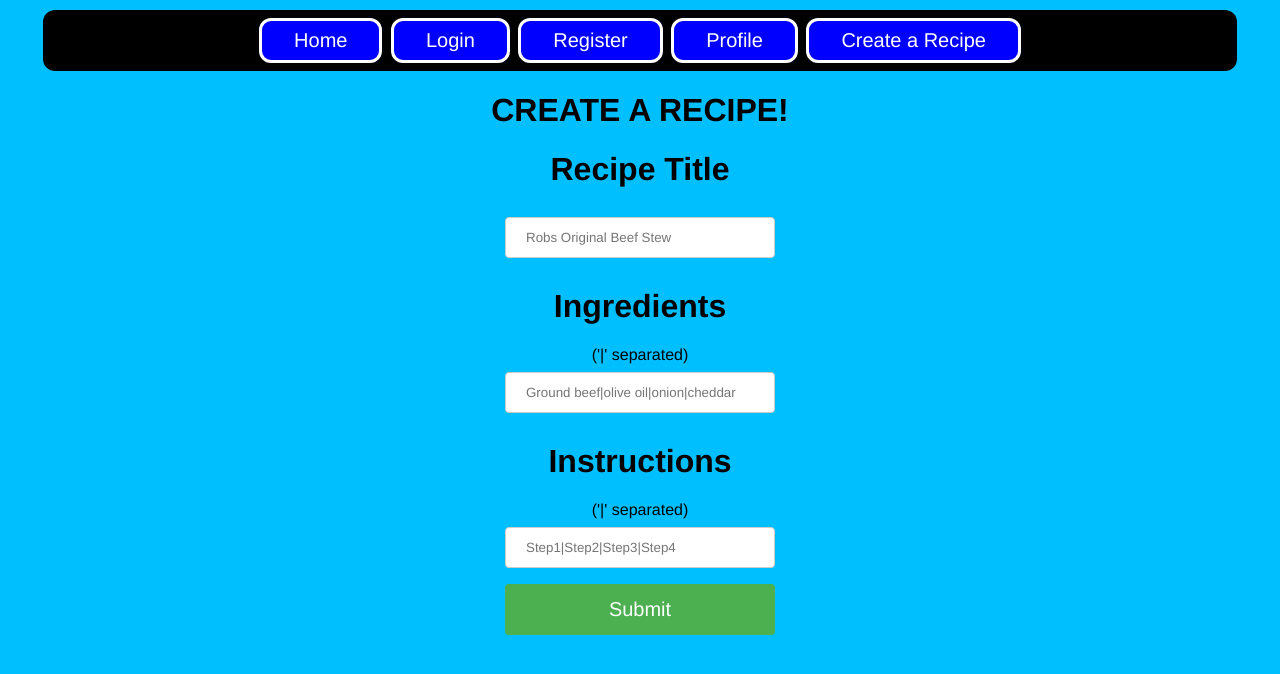
After one commit to xlab-classes/cse442-spring2022-team-goggle, a Django app: page /create_a_recipe/ in a window 1280 px wide. The commit adds this page. Shown: the top 674 px of the page. Run offline with Django 4.2, Linux system fonts and the light colour scheme.

Commit message:
User can now create and store their new recipe #72

```diff
--- a/RecipeApp/RecipeApp/queries.py
+++ b/RecipeApp/RecipeApp/queries.py
@@ -12,42 +12,47 @@ config = {
 conn = mysql.connector.connect(**config)
 
 #Notes about how data is stored:
-# Inside profiles table, savedrecipe_ids is a single string with ',' as delimiter for each id.
+# Inside profiles table, savedrecipe_ids is a single string with '|' as delimiter for each id.
 # userObject parameter is equal to request.user in views.py
-
+#recipeID=Recipe title. In recipes table, title is used as primary key since we dont want duplicate titles anyways.
 
 #input is djangos user object. It initialzies a row in profiles table for this newly registered user
 def addNewProfile(userObject):
     username=str("'"+userObject.get_username()+"'")
-    userid=str("'"+str(userObject.id)+"'")
-    default_savedrecipe_ids="' '"
+    userid=str(userObject.id)
+    default_savedrecipe_ids="''"
+    default_createdrecipe_ids="''"
     cursor=conn.cursor()
-    cursor.execute("INSERT INTO profiles (userid, username, savedrecipe_ids) VALUES ("+userid+", "+username+ ", "+ default_savedrecipe_ids +");")
+    cursor.execute("INSERT INTO profiles (userid, username, savedrecipe_ids, createdrecipe_ids) VALUES ("+userid+", "+username+ ", "+ default_savedrecipe_ids+ ", "+default_createdrecipe_ids +");")
 
 
 
 #input username and recipeid string. recipeid will be added to users savedrecipe_ids in proifles table. Nothing is returned.
 def saveRecipeToProfile(userObject, recipeid):
     username=str("'"+userObject.get_username()+"'")
-    userid=str("'"+str(userObject.id)+"'")
 
     cursor=conn.cursor()
     ids=getUsersSavedRecipeIds(userObject)
-    ids.append(recipeid) #list of ids now has input recipeid removed
-    idsString="'"+ (','.join(ids)) +"'"
-    cursor.execute("UPDATE profiles SET savedrecipes_ids="+idsString +" WHERE userid='"+userid +"';")
+    ids.append(recipeid)
+    idsString="'"+ ('|'.join(ids)) +"'"
+    print("SAVING RECIPE TO PROFILE with saved ids: "+idsString +"and username: "+username)
+    cursor.execute("UPDATE profiles SET savedrecipe_ids="+idsString +"WHERE username="+username +";")
 
 
 #input user object, returns a list of strings representing recipe ids user has saved.
 def getUsersSavedRecipeIds(userObject):
     username=str("'"+userObject.get_username()+"'")
-    userid=str("'"+str(userObject.id)+"'")
     cursor=conn.cursor()
-    cursor.execute("SELECT savedrecipe_ids FROM profiles WHERE userid=" + userid +";")
-    row = cursor.fetchone() #comma sep string containing ids
-    recipeids=row.split(",") #list of recipe ids
-    cursor.close()
-    return recipeids
+    cursor.execute("SELECT savedrecipe_ids FROM profiles WHERE username=" + username +";")
+    row = cursor.fetchone()[0] #| sep string containing ids
+    if row != None:
+        recipeids=row.split("|") #list of recipe ids
+        cursor.close()
+        if "" in recipeids:
+            recipeids.remove("")
+        return recipeids
+    else:
+        return []
 
 
 
@@ -55,7 +60,7 @@ def getUsersSavedRecipeIds(userObject):
 def getRecipeTitle(recipeID):
     cursor=conn.cursor()
     cursor.execute("SELECT title FROM recipes WHERE recipeid='" + recipeID +"';")
-    title=cursor.fetchone()
+    title=cursor.fetchone()[0]
     return title
 
 
@@ -63,9 +68,38 @@ def getRecipeTitle(recipeID):
 #input username and recipeid string. recipeid will be removed from users savedrecipe_ids in profiles table. Nothing is returned.
 def removeSavedRecipeFromProfile(userObject, recipeid):
     username=str("'"+userObject.get_username()+"'")
-    userid=str("'"+str(userObject.id)+"'")
     cursor=conn.cursor()
     ids=getUsersSavedRecipeIds(userObject)
     ids.remove(recipeid) #list of ids now has input recipeid removed
-    idsString=','.join(ids)
-    cursor.execute("UPDATE profiles SET savedrecipes_ids="+idsString +"WHERE userid="+userid +";")
+    idsString='|'.join(ids)
+    cursor.execute("UPDATE profiles SET savedrecipe_ids='"+idsString +"' WHERE username='"+username +"';")
+
+
+#input user object, returns a list of strings representing recipe ids user has saved.
+def getUsersCreatedRecipeIds(username):
+    cursor=conn.cursor()
+    cursor.execute("SELECT createdrecipe_ids FROM profiles WHERE username='" + username +"';")
+    row = cursor.fetchone()[0] #| sep string containing ids
+    if row != None:
+        recipeids=row.split("|") #list of recipe ids
+        cursor.close()
+        if '' in recipeids:
+            recipeids.remove('')
+        return recipeids
+    else:
+        return []
+
+#add a new user created recipe to recipes table.
+def addNewUserCreatedRecipe(title,ingredientsStr,instructionsStr, userCreated):
+    cursor=conn.cursor()
+    #add to sites recipes table
+    cursor.execute("INSERT INTO recipes (title, ingredients, instructions, userCreated) VALUES ('"+title+"','"+ingredientsStr+"','"+instructionsStr+"','"+userCreated+"');")
+    cursor.close()
+    #add to profiles created recipes
+    cursor2=conn.cursor()
+    ids=getUsersCreatedRecipeIds(userCreated)
+    ids.append(title) #append new title id
+    idsString='|'.join(ids)
+    print("USER CREATED idstring: "+idsString)
+    cursor2.execute("UPDATE profiles SET createdrecipe_ids='"+idsString +"' WHERE username='"+userCreated +"';")
+    cursor2.close()
--- a/RecipeApp/RecipeApp/urls.py
+++ b/RecipeApp/RecipeApp/urls.py
@@ -27,6 +27,7 @@ urlpatterns = [
     path('recipe/', views.recipe_view, name="recipe"),
     path('saved_recipes/', views.saved_recipes_view, name="savedrecipes"),
     path('search_results/', views.search_results_view, name="searchresults"),
+    path('create_a_recipe/', views.create_a_recipe_view, name="createarecipe"),
 
 
 ]
--- a/RecipeApp/RecipeApp/views.py
+++ b/RecipeApp/RecipeApp/views.py
@@ -89,6 +89,18 @@ def recipe_view(request):
         return render(request, 'recipe.html')
 
 
+def create_a_recipe_view(request):
+    if request.method=='GET':
+        return render(request, 'create-a-recipe.html')
+
+    if request.method=='POST':
+        #adding a user created recipe to db
+        queries.addNewUserCreatedRecipe(request.POST.get('title'),request.POST.get('ingredients'),request.POST.get('instructions'),request.user.get_username())
+        queries.saveRecipeToProfile(request.user, request.POST.get('title'))
+        #response page after a user adds their recipe
+        return HttpResponse("Your recipe was added to our site as well as added to your saved recipes. Your saved recipes are now: "+str(queries.getUsersSavedRecipeIds(request.user))+ " and your created recipes are now: "+str(queries.getUsersCreatedRecipeIds(request.user.get_username())))
+
+
 #The following code is for debugging purposes to look into the database through print statements when starting app.
 """
 connCursor.execute("Show tables;")
--- a/RecipeApp/templates/auth pages/login.html
+++ b/RecipeApp/templates/auth pages/login.html
@@ -67,6 +67,7 @@
   		<li><a class="navbutton" href="/login">Login</a></li>
   		<li><a class="navbutton" href="/register">Register</a></li>
   		<li><a class="navbutton" href="/profile">Profile</a></li>
+      <li><a class="navbutton" href="/create_a_recipe">Create a Recipe</a></li>
 	</ul>
 </head>
 <h1> LOGIN: </h1>
--- a/RecipeApp/templates/auth pages/register.html
+++ b/RecipeApp/templates/auth pages/register.html
@@ -66,6 +66,7 @@
   		<li><a class="navbutton" href="/login">Login</a></li>
   		<li><a class="navbutton" href="/register">Register</a></li>
   		<li><a class="navbutton" href="/profile">Profile</a></li>
+      <li><a class="navbutton" href="/create_a_recipe">Create a Recipe</a></li>
 	</ul>
 </head>
 <h1> REGISTER: </h1>
--- /dev/null
+++ b/RecipeApp/templates/create-a-recipe.html
@@ -0,0 +1,117 @@
+<!DOCTYPE html>
+<html lang="en">
+<head>
+    <style>
+    h1 {text-align: center;}
+    body {text-align: center;}
+    li {display: inline;}
+    .navbar {list-style-type: none;
+            margin: 10px 35px;
+            padding: 4px 0px;
+            background-color: black;
+      		border-radius: 12px;
+  			}
+    .submitbutton {
+      background-color: red;
+      border-style: solid;
+      border-color: black;
+      border-radius: 12px;
+      color: white;
+      padding: 12px 32px;
+      text-align: center;
+      text-decoration: none;
+      display: inline-block;
+      font-size: 20px;
+      margin: 4px 2px;
+      cursor: pointer;
+	  }
+    .logoutbutton {
+      background-color: red;
+      border-style: solid;
+      border-color: black;
+      border-radius: 12px;
+      color: white;
+      padding: 5px 20px;
+      text-align: center;
+      text-decoration: none;
+      display: inline-block;
+      font-size: 20px;
+      margin: 4px 2px;
+      cursor: pointer;
+      position: absolute;
+      right: 5px;
+      bottom: 5px;
+    }
+    .navbutton {
+        background-color: blue;
+        border-style: solid;
+        border-color: white;
+        border-radius: 12px;
+        color: white;
+        padding: 8px 32px;
+        text-align: center;
+        text-decoration: none;
+        display: inline-block;
+        font-size: 20px;
+        margin: 4px 2px;
+        cursor: pointer;
+	}
+    * {
+    font-family: Helvetica, sans-serif;
+    }
+      input[type=text], select {
+        width: 100%;
+        padding: 12px 20px;
+        margin: 8px 0;
+        display: inline-block;
+        border: 1px solid #ccc;
+        border-radius: 4px;
+        box-sizing: border-box;
+      }
+
+      input[type=submit] {
+        width: 100%;
+        background-color: #4CAF50;
+        color: white;
+        padding: 14px 20px;
+        margin: 8px 0;
+        border: none;
+        border-radius: 4px;
+        cursor: pointer;
+      }
+
+      input[type=submit]:hover {
+        background-color: #45a049;
+      }
+    </style>
+    <meta charset="UTF-8">
+
+
+    <title>Create a Recipe Page</title>
+    <ul class="navbar">
+  		<li><a class="navbutton" href="/">Home</a></li>
+  		<li><a class="navbutton" href="/login">Login</a></li>
+  		<li><a class="navbutton" href="/register">Register</a></li>
+  		<li><a class="navbutton" href="/profile">Profile</a></li>
+        <li><a class="navbutton" href="/create_a_recipe">Create a Recipe</a></li>
+	</ul>
+</head>
+<h1> CREATE A RECIPE! </h1>
+<body style="background-color:DeepSkyBlue;">
+    <form action="/create_a_recipe/" style="margin: auto; width: 270px;", method='POST'> {% csrf_token %}
+        <label for="title"><h1>Recipe Title</h1></label>
+        <input type="text" id="title" name="title" placeholder="Robs Original Beef Stew">
+        <br>
+
+        <label for="ingredients"><h1>Ingredients</h1></label> ('|' separated)
+        <input type="text" id="ingredients" name="ingredients" placeholder="Ground beef|olive oil|onion|cheddar">
+        <br>
+
+        <label for="instructions"><h1>Instructions</h1></label> ('|' separated)
+        <input type="text" id="instructions" name="instructions" placeholder="Step1|Step2|Step3|Step4">
+        <br>
+
+        <input class="submitbutton" type="submit" value="Submit">
+    </form>
+</body>
+</html>
```
Also changed, not shown: RecipeApp/templates/new-recipe.html (deleted, +0 -12 lines).
